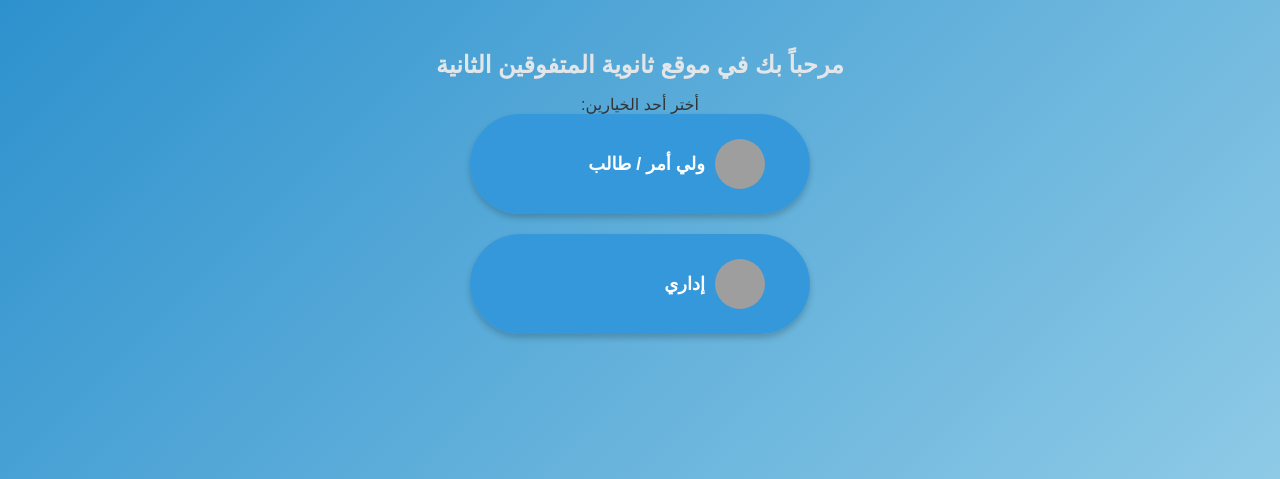
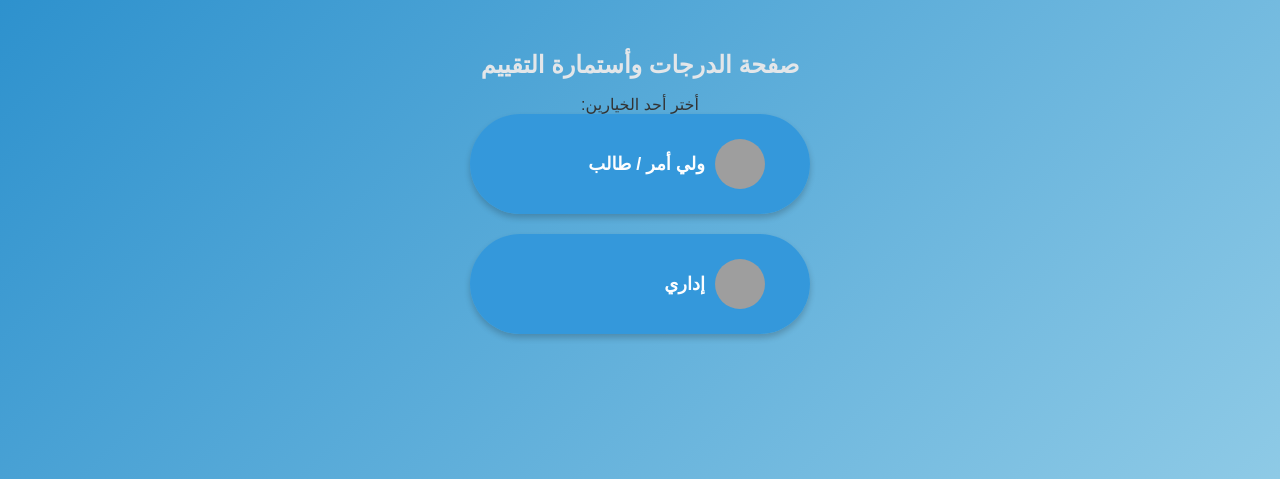
Before and after one commit to abdalluh-qasim/AL-, a plain HTML site: page index.html in a window 1280 px wide. Shown: the part 321-800 px from the top of the page. Drawn offline with Linux system fonts and the light colour scheme; grey boxes are pictures that could not be loaded.

Commit message:
Update index.html

```diff
--- a/index.html
+++ b/index.html
@@ -13,7 +13,7 @@
             <img src="image/school-logo.png" alt="شعار المدرسة" class="logo">
 
             <!-- العبارة الترحيبية -->
-            <h1 class="welcome-message">مرحباً بك في موقع ثانوية المتفوقين الثانية</h1>
+            <h1 class="welcome-message">صفحة الدرجات وأستمارة التقييم</h1>
 
             <!-- العبارة التوجيهية -->
             <h2 class="instruction-message"></h2>أختر أحد الخيارين:</h2>
```
